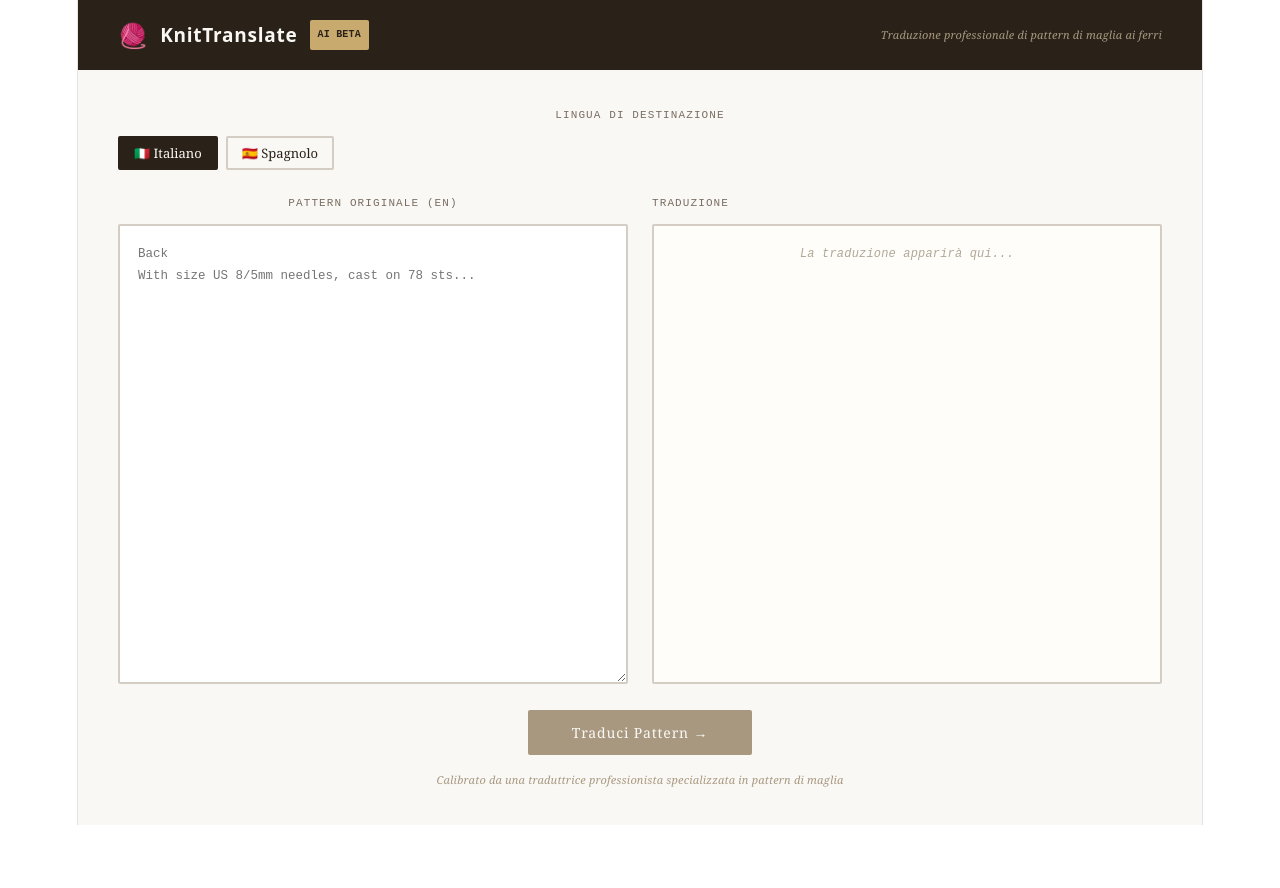
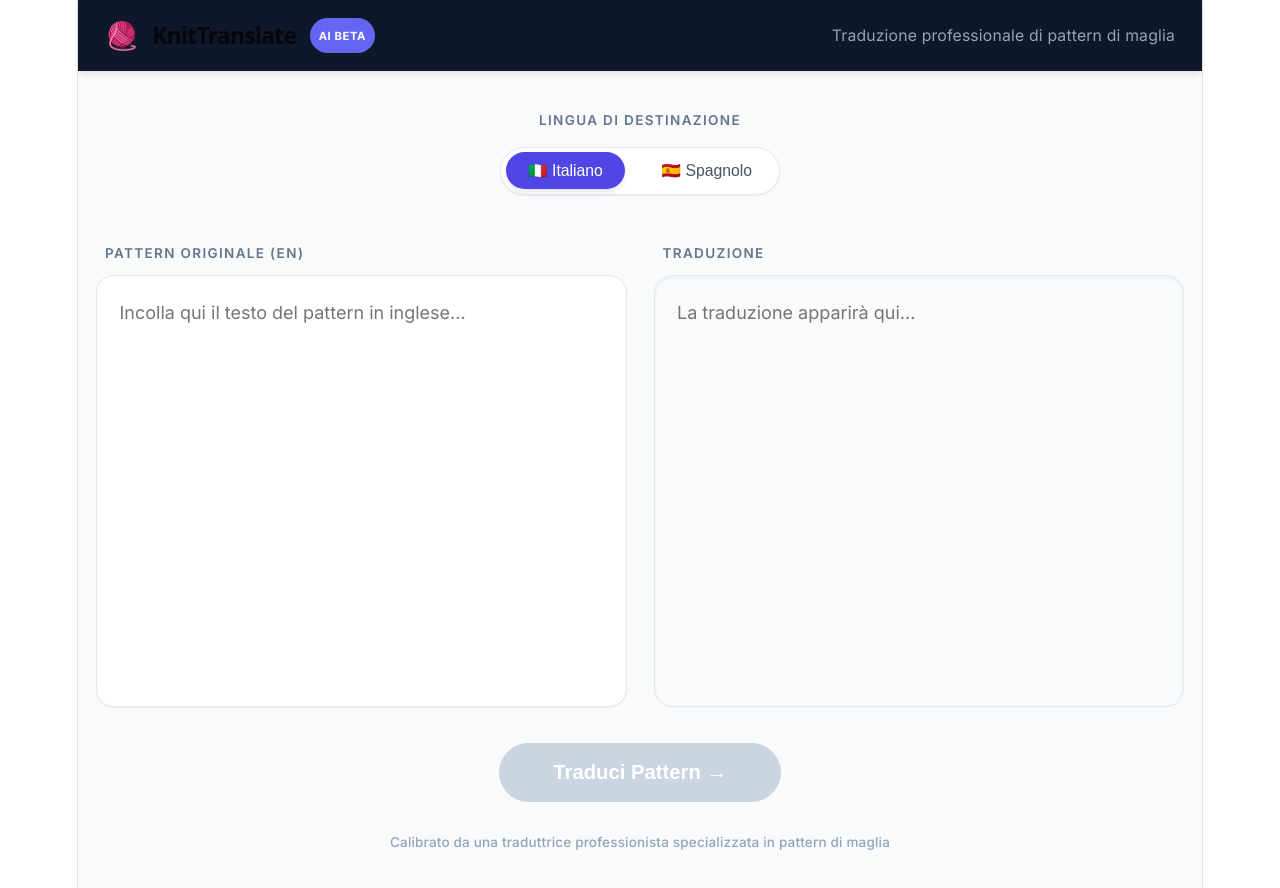
Before and after one commit to traduzionidimaglia/knittranslate, a React (Vite) app: page / in a window 1280 px wide. Shown: the top 888 px of the page. Before the commit the page ends 825 px from the top, so only its background shows below. Built offline with nearby package versions, Linux system fonts and the light colour scheme.

Commit message:
nuovo design

```diff
--- a/src/App.css
+++ b/src/App.css
@@ -1,184 +1,246 @@
-.counter {
-  font-size: 16px;
-  padding: 5px 10px;
-  border-radius: 5px;
-  color: var(--accent);
-  background: var(--accent-bg);
-  border: 2px solid transparent;
-  transition: border-color 0.3s;
-  margin-bottom: 24px;
+@import url('https://fonts.googleapis.com/css2?family=Inter:wght@400;500;600;700&display=swap');
 
-  &:hover {
-    border-color: var(--accent-border);
-  }
-  &:focus-visible {
-    outline: 2px solid var(--accent);
-    outline-offset: 2px;
+.app-container {
+  min-height: 100vh;
+  background-color: #f8fafc;
+  font-family: 'Inter', system-ui, sans-serif;
+  color: #334155;
+}
+
+.header {
+  background-color: #0f172a;
+  color: white;
+  padding: 1rem 1.5rem;
+  box-shadow: 0 4px 6px -1px rgb(0 0 0 / 0.1);
+}
+
+.header-content {
+  max-width: 1152px;
+  margin: 0 auto;
+  display: flex;
+  justify-content: space-between;
+  align-items: center;
+}
+
+.brand {
+  display: flex;
+  align-items: center;
+  gap: 0.75rem;
+}
+
+.logo-icon {
+  font-size: 1.5rem;
+}
+
+.brand h1 {
+  font-size: 1.25rem;
+  font-weight: 700;
+  margin: 0;
+  letter-spacing: -0.025em;
+}
+
+.badge {
+  background-color: #6366f1;
+  color: white;
+  font-size: 0.625rem;
+  font-weight: 700;
+  padding: 0.25rem 0.5rem;
+  border-radius: 9999px;
+  text-transform: uppercase;
+  letter-spacing: 0.05em;
+}
+
+.subtitle {
+  font-size: 0.875rem;
+  color: #94a3b8;
+}
+
+.main-content {
+  max-width: 1152px;
+  margin: 0 auto;
+  padding: 2rem 1rem;
+}
+
+.lang-section {
+  display: flex;
+  flex-direction: column;
+  align-items: center;
+  margin-bottom: 2.5rem;
+}
+
+.section-label {
+  font-size: 0.75rem;
+  font-weight: 600;
+  color: #64748b;
+  text-transform: uppercase;
+  letter-spacing: 0.1em;
+  margin-bottom: 0.75rem;
+}
+
+.lang-pills {
+  display: flex;
+  gap: 0.75rem;
+  background-color: white;
+  padding: 0.25rem;
+  border-radius: 9999px;
+  border: 1px solid #e2e8f0;
+  box-shadow: 0 1px 2px 0 rgb(0 0 0 / 0.05);
+}
+
+.lang-btn {
+  padding: 0.5rem 1.25rem;
+  border-radius: 9999px;
+  font-size: 0.875rem;
+  font-weight: 500;
+  border: none;
+  cursor: pointer;
+  background: transparent;
+  color: #475569;
+  transition: all 0.2s ease;
+}
+
+.lang-btn:hover:not(.active) {
+  background-color: #f8fafc;
+}
+
+.lang-btn.active {
+  background-color: #4f46e5;
+  color: white;
+  box-shadow: 0 4px 6px -1px rgb(0 0 0 / 0.1);
+}
+
+.grid-container {
+  display: grid;
+  grid-template-columns: 1fr;
+  gap: 1.5rem;
+  margin-bottom: 2rem;
+}
+
+@media (min-width: 768px) {
+  .grid-container {
+    grid-template-columns: 1fr 1fr;
   }
 }
 
-.hero {
-  position: relative;
+.input-box, .output-box {
+  display: flex;
+  flex-direction: column;
+}
 
-  .base,
-  .framework,
-  .vite {
-    inset-inline: 0;
-    margin: 0 auto;
-  }
+.box-header {
+  display: flex;
+  justify-content: space-between;
+  align-items: flex-end;
+  margin-bottom: 0.5rem;
+  padding: 0 0.5rem;
+}
 
-  .base {
-    width: 170px;
-    position: relative;
-    z-index: 0;
-  }
+.copy-btn {
+  font-size: 0.75rem;
+  color: #4f46e5;
+  font-weight: 600;
+  background: none;
+  border: none;
+  cursor: pointer;
+  transition: color 0.2s;
+}
 
-  .framework,
-  .vite {
-    position: absolute;
-  }
+.copy-btn:hover {
+  color: #3730a3;
+}
 
-  .framework {
-    z-index: 1;
-    top: 34px;
-    height: 28px;
-    transform: perspective(2000px) rotateZ(300deg) rotateX(44deg) rotateY(39deg)
-      scale(1.4);
-  }
+.custom-textarea {
+  width: 100%;
+  height: 24rem;
+  padding: 1.25rem;
+  border-radius: 1rem;
+  border: 1px solid #e2e8f0;
+  background-color: white;
+  box-shadow: 0 1px 2px 0 rgb(0 0 0 / 0.05);
+  font-family: inherit;
+  font-size: 1rem;
+  line-height: 1.625;
+  color: #334155;
+  resize: none;
+  transition: all 0.2s ease;
+  box-sizing: border-box;
+}
 
-  .vite {
-    z-index: 0;
-    top: 107px;
-    height: 26px;
-    width: auto;
-    transform: perspective(2000px) rotateZ(300deg) rotateX(40deg) rotateY(39deg)
-      scale(0.8);
+.custom-textarea:focus {
+  outline: none;
+  border-color: #6366f1;
+  box-shadow: 0 0 0 4px rgba(99, 102, 241, 0.1);
+}
+
+.output-textarea {
+  background-color: #f8fafc;
+  box-shadow: inset 0 2px 4px 0 rgb(0 0 0 / 0.05);
+}
+
+.error-text {
+  color: #ef4444;
+  font-weight: 500;
+}
+
+.action-section {
+  display: flex;
+  flex-direction: column;
+  align-items: center;
+  margin-top: 1rem;
+}
+
+.translate-btn {
+  background-color: #4f46e5;
+  color: white;
+  font-size: 1.125rem;
+  font-weight: 600;
+  padding: 1rem 3rem;
+  border-radius: 9999px;
+  border: none;
+  cursor: pointer;
+  box-shadow: 0 10px 15px -3px rgb(0 0 0 / 0.1);
+  transition: all 0.2s ease;
+  min-width: 250px;
+  display: flex;
+  justify-content: center;
+  align-items: center;
+  gap: 0.5rem;
+}
+
+.translate-btn:hover:not(:disabled) {
+  background-color: #4338ca;
+  box-shadow: 0 20px 25px -5px rgb(0 0 0 / 0.1);
+  transform: translateY(-2px);
+}
+
+.translate-btn:disabled {
+  background-color: #cbd5e1;
+  cursor: not-allowed;
+  box-shadow: none;
+  transform: none;
+}
+
+.spinner {
+  animation: spin 1s linear infinite;
+  height: 1.25rem;
+  width: 1.25rem;
+}
+
+@keyframes spin {
+  from { transform: rotate(0deg); }
+  to { transform: rotate(360deg); }
+}
+
+.footer-note {
+  margin-top: 1.5rem;
+  font-size: 0.75rem;
+  color: #94a3b8;
+  font-style: italic;
+  font-weight: 500;
+}
+
+@media (max-width: 640px) {
+  .subtitle {
+    display: none;
   }
 }
-
-#center {
-  display: flex;
-  flex-direction: column;
-  gap: 25px;
-  place-content: center;
-  place-items: center;
-  flex-grow: 1;
-
-  @media (max-width: 1024px) {
-    padding: 32px 20px 24px;
-    gap: 18px;
-  }
-}
-
-#next-steps {
-  display: flex;
-  border-top: 1px solid var(--border);
-  text-align: left;
-
-  & > div {
-    flex: 1 1 0;
-    padding: 32px;
-    @media (max-width: 1024px) {
-      padding: 24px 20px;
-    }
-  }
-
-  .icon {
-    margin-bottom: 16px;
-    width: 22px;
-    height: 22px;
-  }
-
-  @media (max-width: 1024px) {
-    flex-direction: column;
-    text-align: center;
-  }
-}
-
-#docs {
-  border-right: 1px solid var(--border);
-
-  @media (max-width: 1024px) {
-    border-right: none;
-    border-bottom: 1px solid var(--border);
-  }
-}
-
-#next-steps ul {
-  list-style: none;
-  padding: 0;
-  display: flex;
-  gap: 8px;
-  margin: 32px 0 0;
-
-  .logo {
-    height: 18px;
-  }
-
-  a {
-    color: var(--text-h);
-    font-size: 16px;
-    border-radius: 6px;
-    background: var(--social-bg);
-    display: flex;
-    padding: 6px 12px;
-    align-items: center;
-    gap: 8px;
-    text-decoration: none;
-    transition: box-shadow 0.3s;
-
-    &:hover {
-      box-shadow: var(--shadow);
-    }
-    .button-icon {
-      height: 18px;
-      width: 18px;
-    }
-  }
-
-  @media (max-width: 1024px) {
-    margin-top: 20px;
-    flex-wrap: wrap;
-    justify-content: center;
-
-    li {
-      flex: 1 1 calc(50% - 8px);
-    }
-
-    a {
-      width: 100%;
-      justify-content: center;
-      box-sizing: border-box;
-    }
-  }
-}
-
-#spacer {
-  height: 88px;
-  border-top: 1px solid var(--border);
-  @media (max-width: 1024px) {
-    height: 48px;
-  }
-}
-
-.ticks {
-  position: relative;
-  width: 100%;
-
-  &::before,
-  &::after {
-    content: '';
-    position: absolute;
-    top: -4.5px;
-    border: 5px solid transparent;
-  }
-
-  &::before {
-    left: 0;
-    border-left-color: var(--border);
-  }
-  &::after {
-    right: 0;
-    border-right-color: var(--border);
-  }
-}
--- a/src/App.jsx
+++ b/src/App.jsx
@@ -1,4 +1,5 @@
 import { useState } from "react";
+import "./App.css";
 
 const LANGUAGES = [
   { code: "italiano", label: "🇮🇹 Italiano" },
@@ -41,70 +42,87 @@ export default function App() {
   };
 
   return (
-    <div style={{ minHeight: "100vh", background: "#faf8f5", fontFamily: "'Georgia', serif", color: "#2a2218" }}>
-      <header style={{ padding: "20px 40px", background: "#2a2218", display: "flex", alignItems: "center", gap: "12px" }}>
-        <span style={{ fontSize: "24px" }}>🧶</span>
-        <h1 style={{ margin: 0, fontSize: "19px", fontWeight: "700", color: "#faf8f5", letterSpacing: "0.04em" }}>KnitTranslate</h1>
-        <span style={{ fontSize: "10px", background: "#c8a96e", color: "#2a2218", padding: "2px 8px", borderRadius: "2px", fontFamily: "monospace", fontWeight: "700" }}>AI BETA</span>
-        <span style={{ marginLeft: "auto", fontSize: "11px", color: "#a89880", fontStyle: "italic" }}>Traduzione professionale di pattern di maglia ai ferri</span>
+    <div className="app-container">
+      <header className="header">
+        <div className="header-content">
+          <div className="brand">
+            <span className="logo-icon">🧶</span>
+            <h1>KnitTranslate</h1>
+            <span className="badge">AI Beta</span>
+          </div>
+          <div className="subtitle">
+            Traduzione professionale di pattern di maglia
+          </div>
+        </div>
       </header>
-
-      <main style={{ maxWidth: "1140px", margin: "0 auto", padding: "32px 40px" }}>
-        <div style={{ marginBottom: "20px" }}>
-          <p style={{ margin: "0 0 8px", fontSize: "11px", letterSpacing: "0.1em", textTransform: "uppercase", color: "#7a6e62", fontFamily: "monospace" }}>Lingua di destinazione</p>
-          <div style={{ display: "flex", gap: "8px", flexWrap: "wrap" }}>
+      <main className="main-content">
+        <div className="lang-section">
+          <span className="section-label">Lingua di destinazione</span>
+          <div className="lang-pills">
             {LANGUAGES.map((lang) => (
-              <button key={lang.code} onClick={() => setSelectedLang(lang.code)} style={{
-                padding: "6px 14px", border: selectedLang === lang.code ? "2px solid #2a2218" : "2px solid #d4cdc4",
-                background: selectedLang === lang.code ? "#2a2218" : "transparent",
-                color: selectedLang === lang.code ? "#faf8f5" : "#2a2218",
-                borderRadius: "2px", cursor: "pointer", fontSize: "13px", fontFamily: "'Georgia', serif",
-              }}>{lang.label}</button>
+              <button
+                key={lang.code}
+                onClick={() => setSelectedLang(lang.code)}
+                className={`lang-btn ${selectedLang === lang.code ? 'active' : ''}`}
+              >
+                {lang.label}
+              </button>
             ))}
           </div>
         </div>
-
-        <div style={{ display: "grid", gridTemplateColumns: "1fr 1fr", gap: "24px", marginBottom: "20px" }}>
-          <div>
-            <p style={{ margin: "0 0 8px", fontSize: "11px", letterSpacing: "0.1em", textTransform: "uppercase", color: "#7a6e62", fontFamily: "monospace" }}>Pattern originale (EN)</p>
-            <textarea value={input} onChange={(e) => setInput(e.target.value)}
-              placeholder={"Back\nWith size US 8/5mm needles, cast on 78 sts..."}
-              style={{ width: "100%", height: "460px", border: "2px solid #d4cdc4", borderRadius: "2px", padding: "18px", fontSize: "12.5px", lineHeight: "1.75", fontFamily: "'Courier New', monospace", background: "#fff", color: "#2a2218", resize: "vertical", boxSizing: "border-box", outline: "none" }}
+        <div className="grid-container">
+          <div className="input-box">
+            <div className="box-header">
+              <label className="section-label" style={{ marginBottom: 0 }}>Pattern Originale (EN)</label>
+            </div>
+            <textarea
+              value={input}
+              onChange={(e) => setInput(e.target.value)}
+              placeholder="Incolla qui il testo del pattern in inglese..."
+              className="custom-textarea"
             />
           </div>
-          <div>
-            <div style={{ display: "flex", justifyContent: "space-between", alignItems: "center", marginBottom: "8px" }}>
-              <p style={{ margin: 0, fontSize: "11px", letterSpacing: "0.1em", textTransform: "uppercase", color: "#7a6e62", fontFamily: "monospace" }}>Traduzione</p>
-              {output && <button onClick={copyToClipboard} style={{ border: "none", background: "none", cursor: "pointer", fontSize: "11px", color: copied ? "#5a8a5a" : "#7a6e62", fontFamily: "monospace" }}>{copied ? "✓ Copiato" : "Copia testo"}</button>}
+          <div className="output-box">
+            <div className="box-header">
+              <label className="section-label" style={{ marginBottom: 0 }}>Traduzione</label>
+              {output && (
+                <button onClick={copyToClipboard} className="copy-btn">
+                  {copied ? "✓ Copiato!" : "Copia testo"}
+                </button>
+              )}
             </div>
-            <div style={{ width: "100%", height: "460px", border: "2px solid #d4cdc4", borderRadius: "2px", padding: "18px", fontSize: "12.5px", lineHeight: "1.75", fontFamily: "'Courier New', monospace", background: loading ? "#f5f3f0" : "#fffdf9", color: "#2a2218", overflowY: "auto", boxSizing: "border-box", whiteSpace: "pre-wrap" }}>
-              {loading ? (
-                <div style={{ display: "flex", flexDirection: "column", alignItems: "center", justifyContent: "center", height: "100%", gap: "12px", color: "#7a6e62" }}>
-                  <span style={{ fontSize: "28px", display: "inline-block", animation: "spin 2s linear infinite" }}>🧶</span>
-                  <span style={{ fontSize: "12px", fontStyle: "italic" }}>Traduzione in corso...</span>
-                </div>
-              ) : error ? <span style={{ color: "#c0392b" }}>{error}</span>
-                : output ? output
-                : <span style={{ color: "#b0a898", fontStyle: "italic", fontSize: "12px" }}>La traduzione apparirà qui...</span>}
-            </div>
+            <textarea
+              readOnly
+              value={error || output}
+              placeholder="La traduzione apparirà qui..."
+              className={`custom-textarea output-textarea ${error ? 'error-text' : ''}`}
+            />
           </div>
         </div>
+        <div className="action-section">
+          <button
+            onClick={translate}
+            disabled={loading || !input.trim()}
+            className="translate-btn"
+          >
+            {loading ? (
+              <>
+                <svg className="spinner" xmlns="http://www.w3.org/2000/svg" fill="none" viewBox="0 0 24 24">
+                  <circle cx="12" cy="12" r="10" stroke="currentColor" strokeWidth="4" opacity="0.25"></circle>
+                  <path fill="currentColor" opacity="0.75" d="M4 12a8 8 0 018-8V0C5.373 0 0 5.373 0 12h4zm2 5.291A7.962 7.962 0 014 12H0c0 3.042 1.135 5.824 3 7.938l3-2.647z"></path>
+                </svg>
+                Elaborazione...
+              </>
+            ) : (
+              "Traduci Pattern →"
+            )}
+          </button>
 
-        <div style={{ textAlign: "center" }}>
-          <button onClick={translate} disabled={loading || !input.trim()} style={{
-            padding: "13px 44px", background: loading || !input.trim() ? "#a89880" : "#2a2218",
-            color: "#faf8f5", border: "none", borderRadius: "2px", fontSize: "14px",
-            fontFamily: "'Georgia', serif", letterSpacing: "0.06em",
-            cursor: loading || !input.trim() ? "not-allowed" : "pointer",
-          }}>
-            {loading ? "Traduzione in corso..." : "Traduci Pattern →"}
-          </button>
-          <p style={{ marginTop: "12px", fontSize: "11px", color: "#a89880", fontStyle: "italic" }}>
+          <p className="footer-note">
             Calibrato da una traduttrice professionista specializzata in pattern di maglia
           </p>
         </div>
       </main>
-      <style>{`@keyframes spin { from { transform: rotate(0deg); } to { transform: rotate(360deg); } } button:hover:not(:disabled) { opacity: 0.85; }`}</style>
     </div>
   );
 }
```
